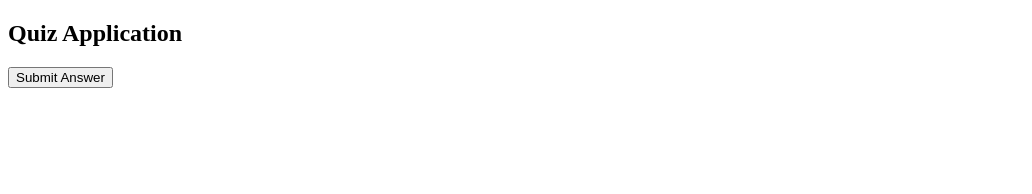
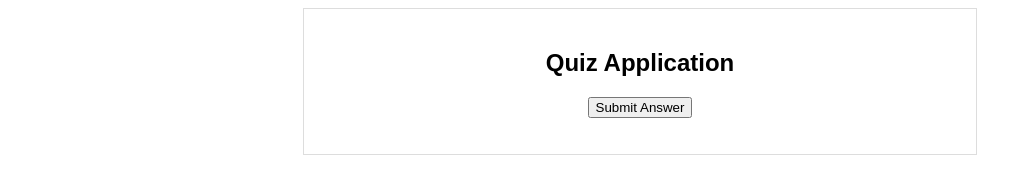
Before and after one commit to Anujchobe/Web-Quiz-Application, a plain HTML site: page index.html in a window 1280 px wide. Shown: the whole page, without its empty margins (0-1032 px from the left). Drawn offline with Linux system fonts and the light colour scheme.

Commit message:
Update styles.css
started front end designing

```diff
--- a/styles.css
+++ b/styles.css
@@ -1 +1,11 @@
-css file
+body {
+  font-family: Arial, sans-serif;
+  text-align: center;
+}
+
+#quiz {
+  width: 50%;
+  margin: 0 auto;
+  border: 1px solid #ddd;
+  padding: 20px;
+}
```
